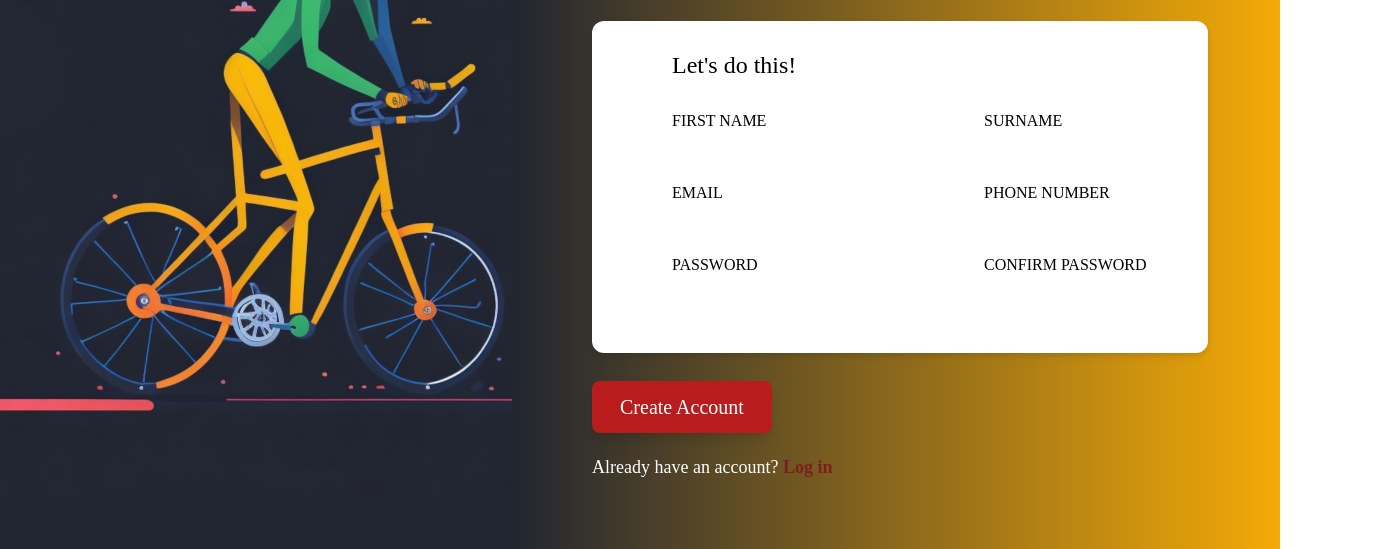
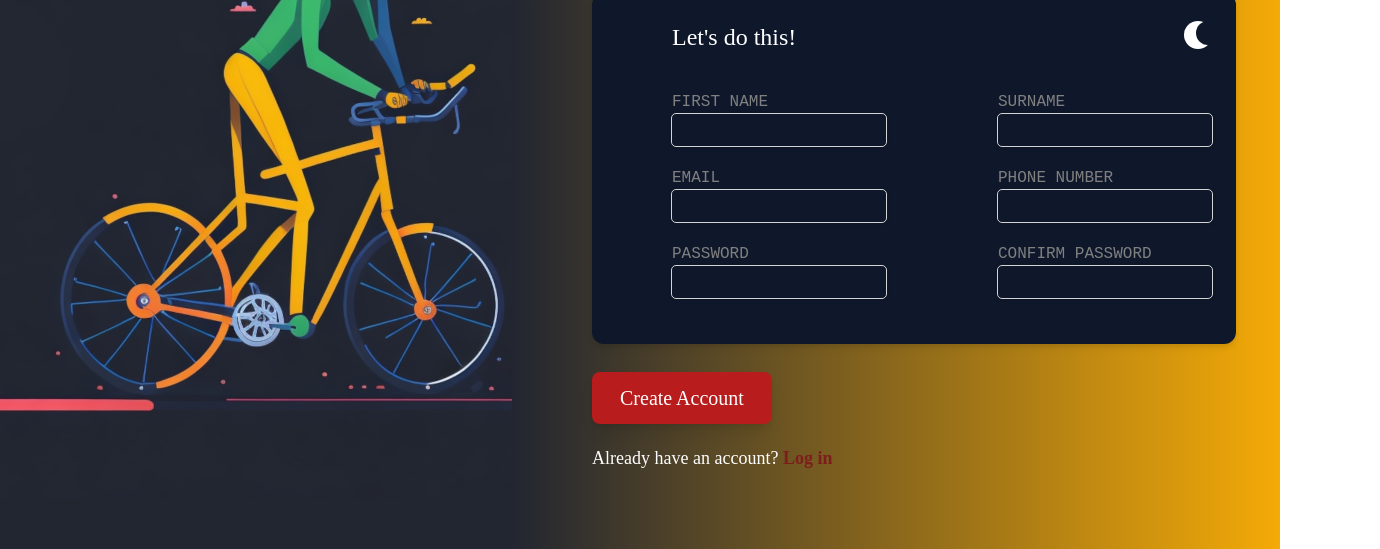
Before and after one commit to nicknanos/tailwind-signup, a website: page index.html in a window 1280 px wide. Shown: the part 251-800 px from the top of the page, 1380 px wide, since content can reach past the window. Drawn offline with Linux system fonts and the light colour scheme.

Commit message:
Add dark mode support

```diff
--- a/index.html
+++ b/index.html
@@ -1,5 +1,5 @@
 <!DOCTYPE html>
-<html lang="en">
+<html lang="en" class="dark">
   <head>
     <meta charset="UTF-8" />
     <meta http-equiv="X-UA-Compatible" content="IE=edge" />
@@ -7,6 +7,7 @@
     <link rel="shortcut icon" href="./img/favicon.ico" type="image/x-icon" />
     <link rel="icon" href="./img/favicon.ico" type="image/x-icon" />
     <link rel="stylesheet" href="./dist/output.css" />
+    <script src="index.js" defer></script>
     <title>Sign Up Form</title>
   </head>
   <body class="h-screen">
@@ -38,10 +39,20 @@
           <p class="mt-7 text-xl font-bold"><i>You know you want to</i></p>
 
           <div
-            class="md:ml-15 mt-6 w-full rounded-xl bg-white px-6 py-7 text-black drop-shadow-md md:pl-20"
+            class="md:ml-15 mt-6 w-full rounded-xl duration-200 dark:bg-slate-900 dark:text-white bg-white px-6 py-7 text-black drop-shadow-md md:pl-20"
           >
             <form class="" action="">
-              <h3 class="mb-7 text-2xl">Let's do this!</h3>
+                <div class="flex justify-between">
+                    <h3 class="mb-7 text-2xl">Let's do this!</h3>
+                    <button class="toggle-dark mb-10 dark:text-white">
+                        <div class="flex justify-center items-center">
+                            <div class="circle w-7 bg-black dark:bg-white">
+                                <div class="circle w-6 ml-3 bg-white dark:bg-slate-900"></div>
+                            </div>
+                        </div>
+                    </button>
+
+                </div>
               <div
                 class="inputs flex flex-col flex-nowrap gap-9 md:flex-row md:gap-28"
               >
--- /dev/null
+++ b/index.js
@@ -0,0 +1,8 @@
+//DOM Selectors
+const page = document.querySelector('html');
+const darkButton = document.querySelector('.toggle-dark');
+
+darkButton.addEventListener('click',(e)=>{
+    e.preventDefault();
+    page.classList.toggle('dark');
+})
--- a/input.css
+++ b/input.css
@@ -8,6 +8,7 @@ input {
   border-radius: 4px;
   padding: 4px 7px;
   box-shadow: rgba(0, 0, 0, 0.16) 0px 1px 4px;
+  @apply dark:bg-slate-900;
 }
 
 input.parsed:invalid {
@@ -31,3 +32,8 @@ label {
 input:invalid + .error::before {
   content: "*This is an error";
 }
+
+.circle{
+  aspect-ratio: 1;
+  border-radius:50%
+}
--- a/tailwind.config.js
+++ b/tailwind.config.js
@@ -1,5 +1,6 @@
 /** @type {import('tailwindcss').Config} */
 module.exports = {
+  darkMode: 'class',
   content: ["./**/*.{html,js}"],
   theme: {
     extend: {
```
Also changed, not shown: dist/output.css, img/darkmode.svg (added).
